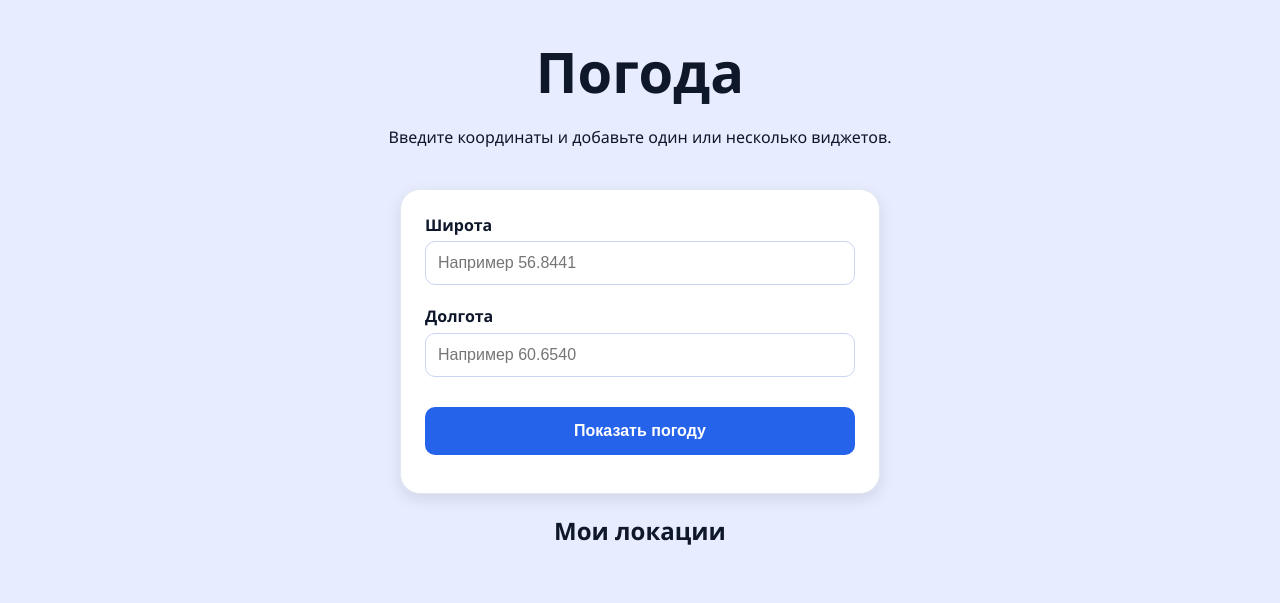
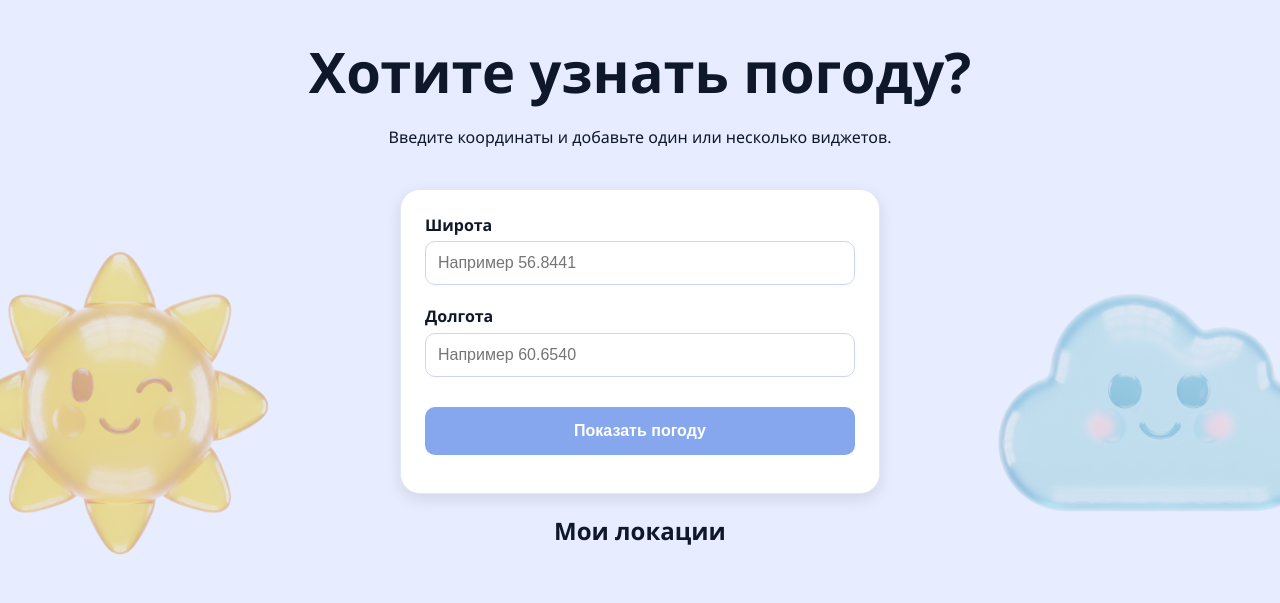
Before and after one commit to snodipidi/weather-app-artsofte, a plain HTML site: page index.html in a window 1280 px wide. Drawn offline with Linux system fonts and the light colour scheme.

Commit message:
Небольшие изменения

```diff
--- a/index.html
+++ b/index.html
@@ -7,9 +7,15 @@
     <link rel="stylesheet" href="styles.css" />
   </head>
   <body>
+    <div class="decorative-bg decorative-bg--left">
+      <img src="assets/icons/sun-big.png" alt="" class="decorative-icon" />
+    </div>
+    <div class="decorative-bg decorative-bg--right">
+      <img src="assets/icons/rain-big.png" alt="" class="decorative-icon" />
+    </div>
     <header class="app-header">
       <div class="header-text">
-        <h1>Погода</h1>
+        <h1>Хотите узнать погоду?</h1>
         <p>Введите координаты и добавьте один или несколько виджетов.</p>
       </div>
     </header>
--- a/styles.css
+++ b/styles.css
@@ -13,11 +13,44 @@ body {
   margin: 0;
   min-height: 100vh;
   background: #E7EDFF;
+  position: relative;
+  overflow-x: hidden;
+}
+
+.decorative-bg {
+  position: fixed;
+  top: 50%;
+  transform: translateY(-50%);
+  z-index: 0;
+  pointer-events: none;
+  opacity: 0.5;
+}
+
+.decorative-bg--left {
+  left: -80px;
+}
+
+.decorative-bg--right {
+  right: -80px;
+}
+
+.decorative-icon {
+  width: 400px;
+  height: 400px;
+  display: block;
+}
+
+@media (max-width: 1200px) {
+  .decorative-bg {
+    display: none;
+  }
 }
 
 .app-header {
   text-align: center;
   padding: 32px 24px 24px;
+  position: relative;
+  z-index: 1;
 }
 
 .app-header h1 {
@@ -28,6 +61,8 @@ body {
 .app-main {
   padding: 0 24px 48px;
   text-align: center;
+  position: relative;
+  z-index: 1;
 }
 
 .card {
@@ -77,7 +112,7 @@ body {
   width: 100%;
   border: none;
   border-radius: 10px;
-  background: #2563eb;
+  background: #86A7EE;
   color: #fff;
   font-size: 16px;
   font-weight: 600;
@@ -87,7 +122,7 @@ body {
 }
 
 .primary-btn:hover {
-  background: #1d4ed8;
+  background: #6B8FE0;
 }
 
 .form-status {
```
Also changed, not shown: assets/icons/clear.svg, assets/icons/cloudy.svg, assets/icons/fog.svg, assets/icons/partly.svg, assets/icons/rain-big.png (added), assets/icons/rain.svg, assets/icons/snow.svg, assets/icons/sun-big.png (added).
